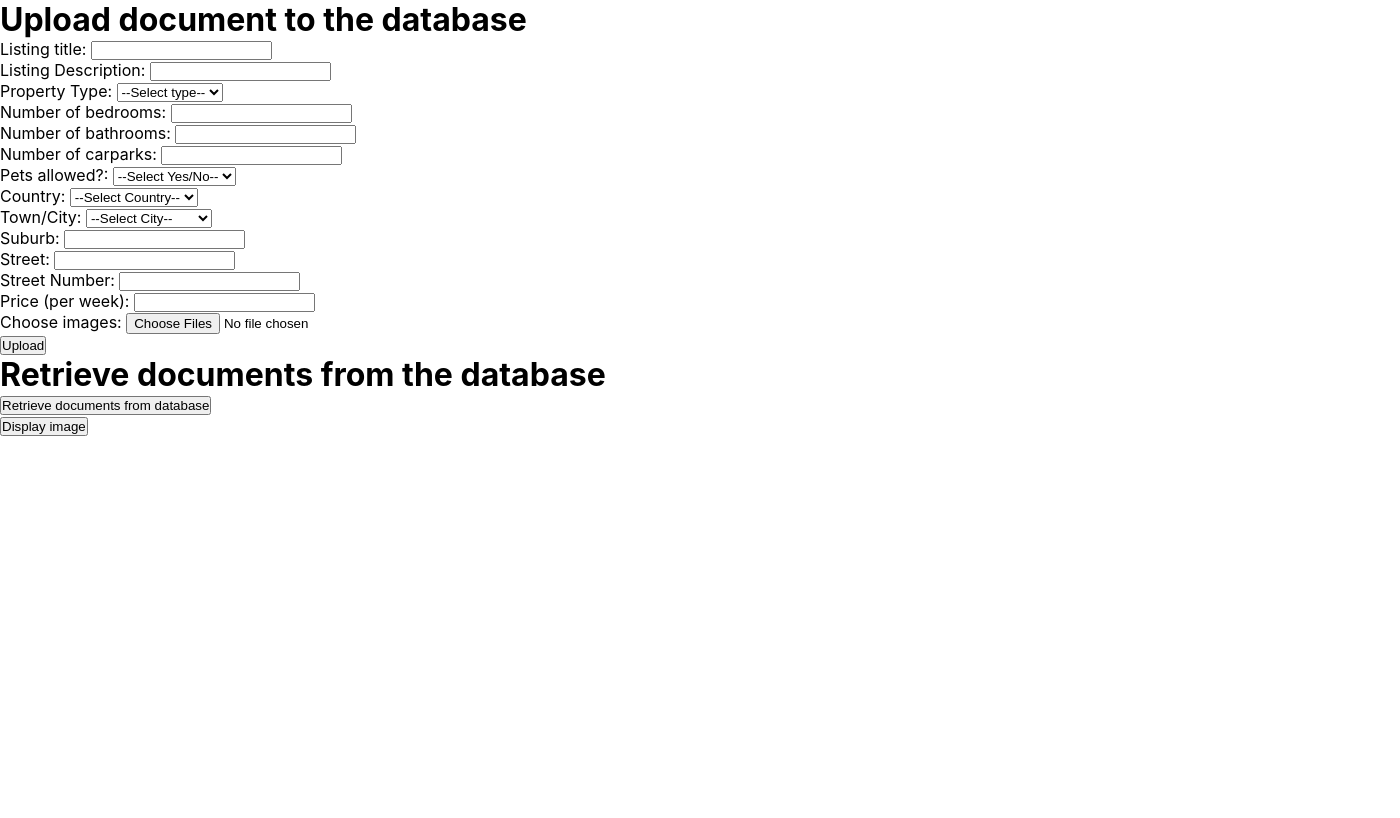
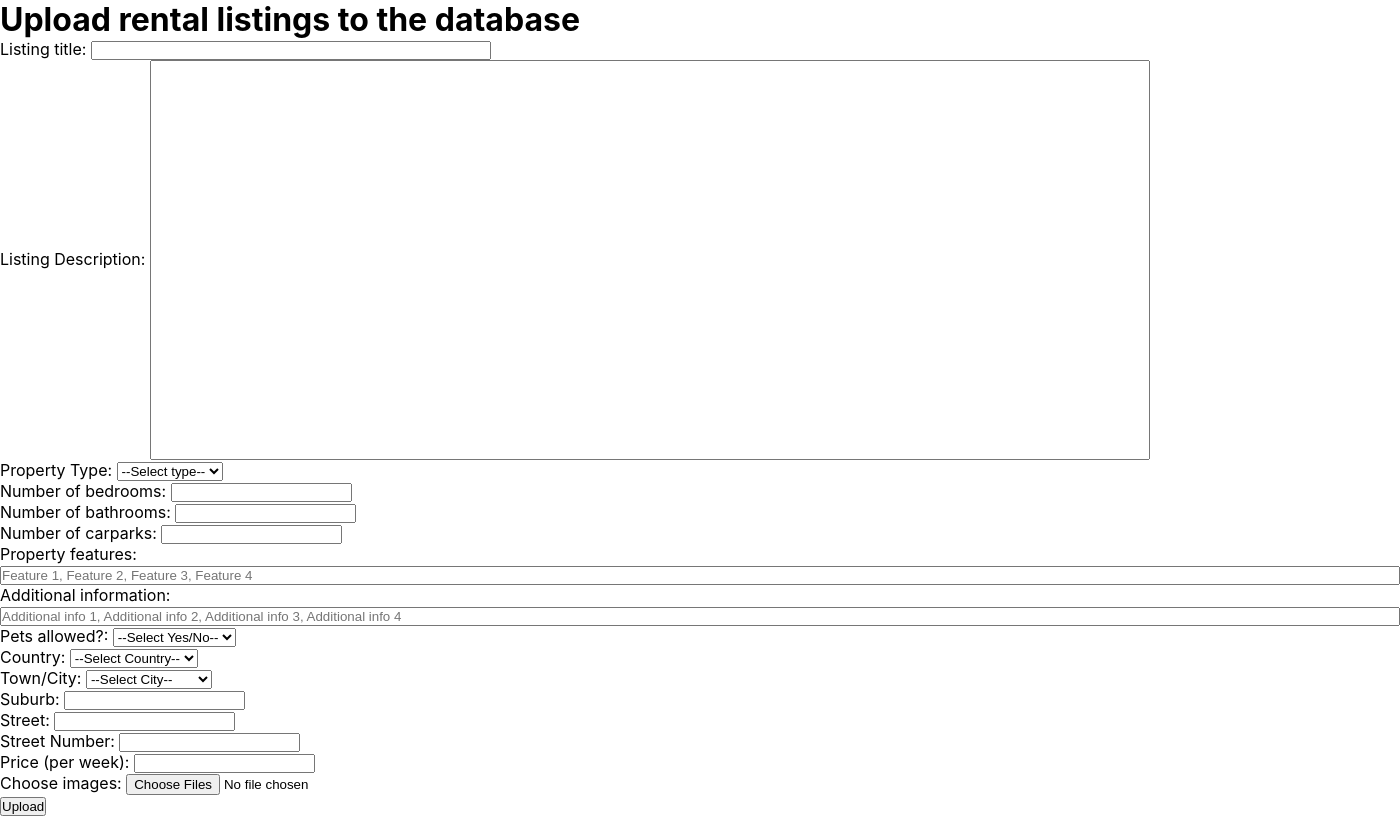
Before and after one commit to Walks99/Metro-NZ-Property-Management, a React (Create React App) app in the folder frontend/: page /dataentry in a window 1280 px wide. Shown: the top 818 px of the page, 1400 px wide, since content can reach past the window. Built offline with nearby package versions, Linux system fonts and the light colour scheme.

Commit message:
Added additional form fields in "DataEntry" for "Property features" and "Additional information". Have also updated database schema in the "server" file with these added fields

```diff
--- a/frontend/src/data-entry/DataEntry.jsx
+++ b/frontend/src/data-entry/DataEntry.jsx
@@ -22,6 +22,8 @@ function DataEntry() {
       bedrooms: document.getElementById("bedrooms"),
       bathrooms: document.getElementById("bathrooms"),
       carparks: document.getElementById("carparks"),
+      propertyFeatures: document.getElementById("propertyFeatures"),
+      additionalInformation: document.getElementById("additionalInformation"),
       petsAllowed: document.getElementById("petsAllowed"),
       country: document.getElementById("country"),
       city: document.getElementById("city"),
@@ -42,6 +44,8 @@ function DataEntry() {
       formData.append("bedrooms", listingDetails.bedrooms.value);
       formData.append("bathrooms", listingDetails.bathrooms.value);
       formData.append("carparks", listingDetails.carparks.value);
+      formData.append("propertyFeatures", listingDetails.propertyFeatures.value);
+      formData.append("additionalInformation", listingDetails.additionalInformation.value);
       formData.append("petsAllowed", listingDetails.petsAllowed.value);
       formData.append("country", listingDetails.country.value);
       formData.append("city", listingDetails.city.value);
@@ -206,13 +210,13 @@ function DataEntry() {
   return (
     <>
       {/* Upload document form */}
-      <h1>Upload document to the database</h1>
+      <h1>Upload rental listings to the database</h1>
       <form onSubmit={makeHttpRequest}>
         <label htmlFor="listingTitle">Listing title: </label>
-        <input type="text" id="listingTitle" name="listingTitle" />
+        <input type="text" id="listingTitle" name="listingTitle" style={{width: "400px"}} />
         <br />
         <label htmlFor="listingDescription">Listing Description: </label>
-        <input type="text" id="listingDescription" name="listingDescription" />
+        <input type="text" id="listingDescription" name="listingDescription" style={{width: "1000px", height: "400px"}}/>
         <br />
         <label htmlFor="propertyType">Property Type: </label>
         <select id="propertyType" name="propertyType">
@@ -231,6 +235,12 @@ function DataEntry() {
         <br />
         <label htmlFor="carparks">Number of carparks: </label>
         <input type="Number" id="carparks" name="carparks" />
+        <br />
+        <label htmlFor="propertyFeatures">Property features: </label>
+        <input type="text" id="propertyFeatures" name="propertyFeatures" placeholder="Feature 1, Feature 2, Feature 3, Feature 4" style={{width: "1400px"}}/>
+        <br />
+        <label htmlFor="additionalInformation">Additional information: </label>
+        <input type="text" id="additionalInformation" name="additionalInformation" placeholder="Additional info 1, Additional info 2, Additional info 3, Additional info 4" style={{width: "1400px"}}/>
         <br />
         <label htmlFor="petsAllowed">Pets allowed?: </label>
         <select id="petsAllowed" name="petsAllowed">
@@ -290,9 +300,9 @@ function DataEntry() {
       {successMessage && <p>{successMessage}</p>}
 
       {/* Retrieve documents form */}
-      <h1>Retrieve documents from the database</h1>
+      <h1>Retrieve rental listings from the database</h1>
       <form onSubmit={retrieveDocumentsFromDB}>
-        <button>Retrieve documents from database</button>
+        <button>Retrieve listings from database</button>
       </form>
 
       {/* Display retrieved documents and checkboxes */}
```
Also changed, not shown: 7 other files (tests, documents, lock files or other folders).
